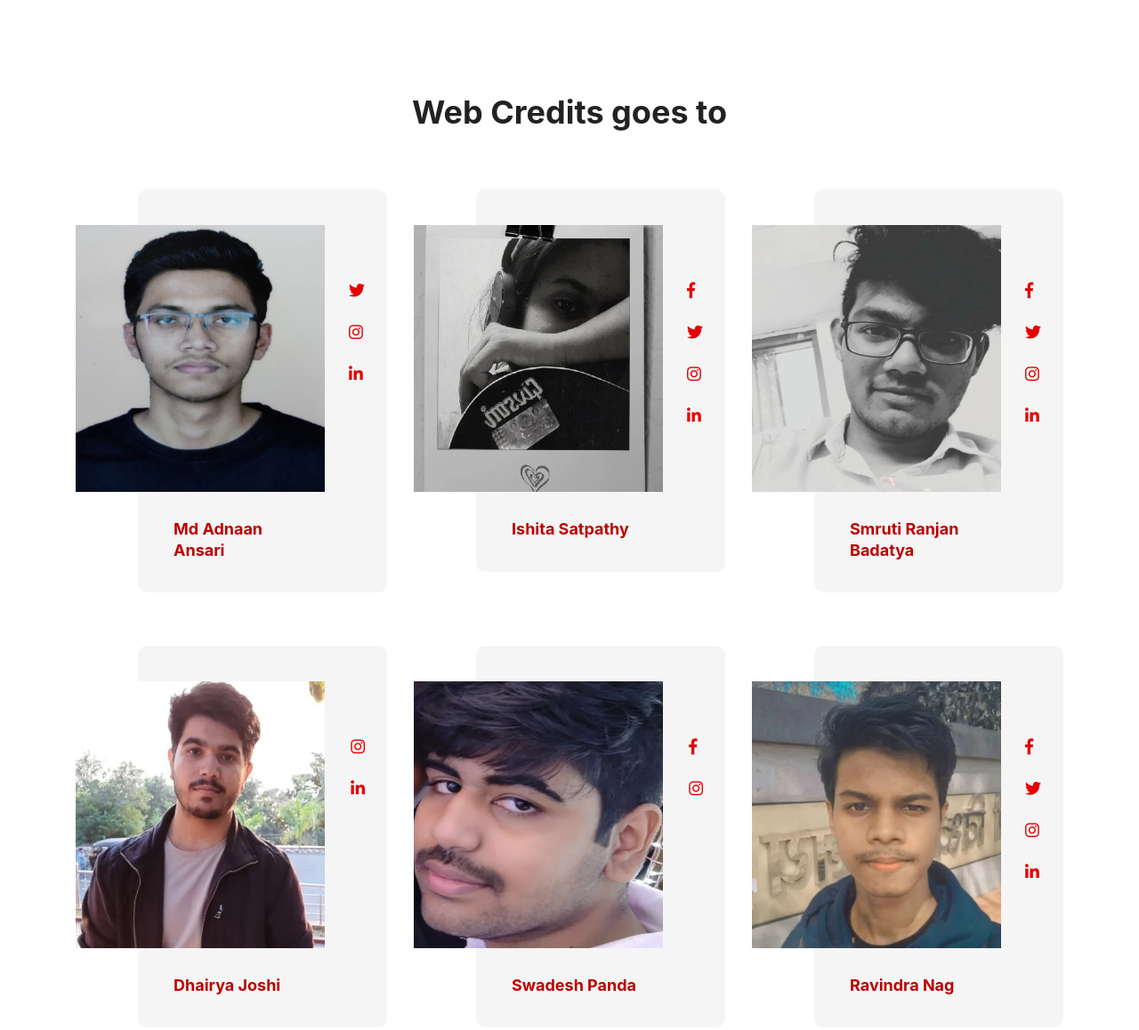
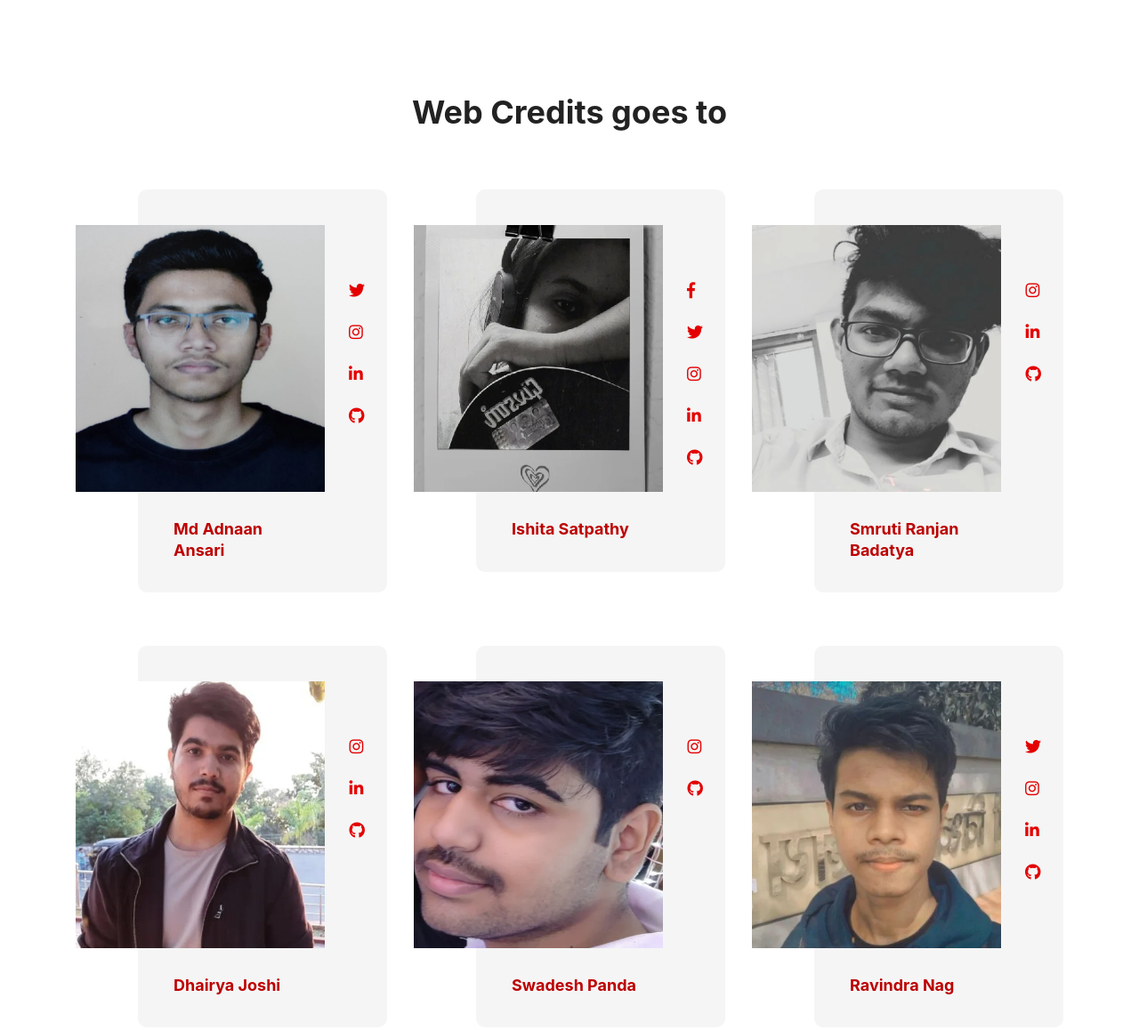
Before and after one commit to Anti-Bug-Squad/Team, a plain HTML site: page index.html in a window 1280 px wide. Shown: the top 1158 px of the page at 89% size. Drawn offline with nearby package versions, Linux system fonts and the light colour scheme.

Commit message:
Update index.html

```diff
--- a/index.html
+++ b/index.html
@@ -28,6 +28,7 @@
                                 <li><a href="https://twitter.com/_gareeba_"><i class="fab fa-twitter"></i></a></li>
                                 <li><a href="https://www.instagram.com/adnaanism_/"><i class="fab fa-instagram"></i></a></li>
                                 <li><a href="https://www.linkedin.com/in/md-adnaan-ansari-7a08a31b8/"><i class="fab fa-linkedin-in"></i></a></li>
+                                <li><a href="https://github.com/adnaan-ansari"><i class="fab fa-github"></i></a></li>
                             </ul>
                             <div class="image">
                                 <a><img src="images/adnan.webp" alt="" /></a>
@@ -43,8 +44,9 @@
                             <ul class="social-icons">
                                 <li><a href="#"><i class="fab fa-facebook-f"></i></a></li>
                                 <li><a href="#"><i class="fab fa-twitter"></i></a></li>
-                                <li><a href="#"><i class="fab fa-instagram"></i></a></li>
-                                <li><a href="#"><i class="fab fa-linkedin-in"></i></a></li>
+                                <li><a href="instagram.com/ishitasatpathy/"><i class="fab fa-instagram"></i></a></li>
+                                <li><a href="https://www.linkedin.com/in/ishita-satpathy-619a38201/"><i class="fab fa-linkedin-in"></i></a></li>
+                                <li><a href="https://github.com/IshitaSatpathy"><i class="fab fa-github"></i></a></li>
                             </ul>
                             <div class="image">
                                 <a><img src="images/ishi.webp" alt="" /></a>
@@ -58,10 +60,11 @@
                     <div class="team-block col-lg-4 col-md-6 col-sm-12">
                         <div class="inner-box wow fadeInLeft" data-wow-delay="0ms" data-wow-duration="1500ms">
                             <ul class="social-icons">
-                                <li><a href="#"><i class="fab fa-facebook-f"></i></a></li>
-                                <li><a href="#"><i class="fab fa-twitter"></i></a></li>
-                                <li><a href="#"><i class="fab fa-instagram"></i></a></li>
-                                <li><a href="#"><i class="fab fa-linkedin-in"></i></a></li>
+                                <!--<li><a href="#"><i class="fab fa-facebook-f"></i></a></li>-->
+                                <!--<li><a href="#"><i class="fab fa-twitter"></i></a></li>-->
+                                <li><a href="https://www.instagram.com/ig_smrutibadatya/"><i class="fab fa-instagram"></i></a></li>
+                                <li><a href="https://www.linkedin.com/in/smruti-ranjan-badatya-5b26a6200/"><i class="fab fa-linkedin-in"></i></a></li>
+                                <li><a href="https://github.com/Mr-LazyProgrammer"><i class="fab fa-github"></i></a></li>
                             </ul>
                             <div class="image">
                                 <a><img src="images/smruti.webp" alt="" /></a>
@@ -79,6 +82,7 @@
                                 <!-- <li><a href="#"><i class="fab fa-twitter"></i></a></li> -->
                                 <li><a href="https://www.instagram.com/dhairyajoshi_"><i class="fab fa-instagram"></i></a></li>
                                 <li><a href="https://www.linkedin.com/in/dhairya-joshi-6b8503204"><i class="fab fa-linkedin-in"></i></a></li>
+                                <li><a href="https://github.com/Dhairaya02"><i class="fab fa-github"></i></a></li>
                             </ul>
                             <div class="image">
                                 <a><img src="images/dhairya.webp" alt="" /></a>
@@ -92,10 +96,11 @@
                     <div class="team-block col-lg-4 col-md-6 col-sm-12">
                         <div class="inner-box wow fadeInLeft" data-wow-delay="0ms" data-wow-duration="1500ms">
                             <ul class="social-icons">
-                                <li><a href="https://www.facebook.com/swadesh.panda.146"><i class="fab fa-facebook-f"></i></a></li>
+                               <!-- <li><a href="https://www.facebook.com/swadesh.panda.146"><i class="fab fa-facebook-f"></i></a></li>-->
                                 <!-- <li><a href="#"><i class="fab fa-twitter"></i></a></li> -->
                                 <li><a href="https://www.instagram.com/swa_deshpanda/"><i class="fab fa-instagram"></i></a></li>
                                 <!-- <li><a href="#"><i class="fab fa-linkedin-in"></i></a></li> -->
+                                <li><a href="https://github.com/Swadesh-Panda"><i class="fab fa-github"></i></a></li>
                             </ul>
                             <div class="image">
                                 <a><img src="images/swadesh.webp" alt="" /></a>
@@ -109,10 +114,11 @@
                     <div class="team-block col-lg-4 col-md-6 col-sm-12">
                         <div class="inner-box wow fadeInLeft" data-wow-delay="0ms" data-wow-duration="1500ms">
                             <ul class="social-icons">
-                                <li><a href="https://www.facebook.com/ravindra.nag.773"><i class="fab fa-facebook-f"></i></a></li>
+                                <!--<li><a href="https://www.facebook.com/ravindra.nag.773"><i class="fab fa-facebook-f"></i></a></li>-->
                                 <li><a href="https://twitter.com/ravindranag_"><i class="fab fa-twitter"></i></a></li>
                                 <li><a href="https://instagram.com/ravindranag_"><i class="fab fa-instagram"></i></a></li>
-                                <li><a href="#"><i class="fab fa-linkedin-in"></i></a></li>
+                                <li><a href="https://www.linkedin.com/in/ravindranag"><i class="fab fa-linkedin-in"></i></a></li>
+                                <li><a href="https://github.com/it5rv"><i class="fab fa-github"></i></a></li>
                             </ul>
                             <div class="image">
                                 <a><img src="images/ravi.webp" alt="" /></a>
```
